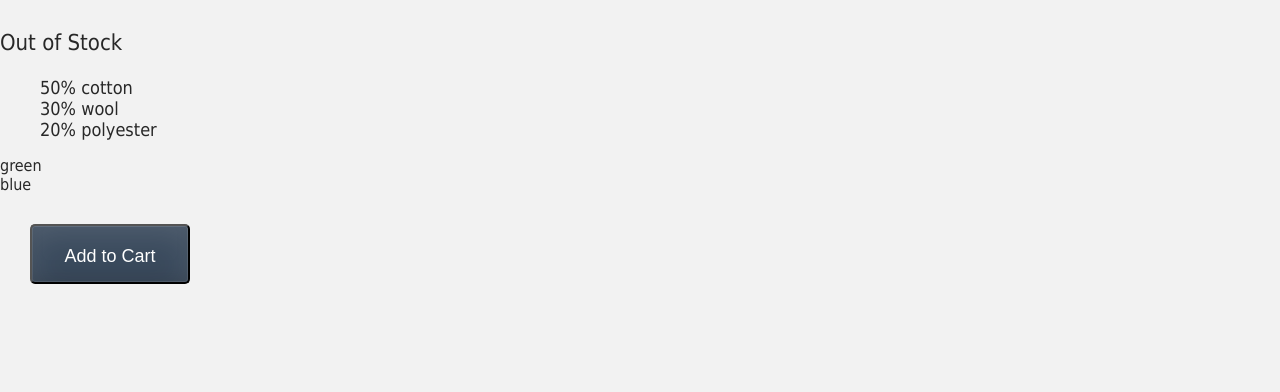
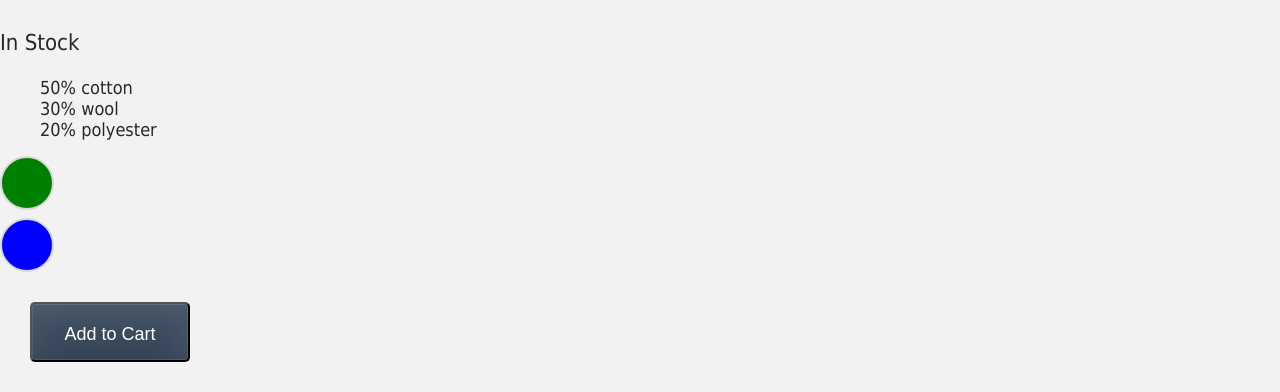
Before and after one commit to eunjin0212/vue-mastery, a plain HTML site: page index.html in a window 1280 px wide. Shown: the part 657-1049 px from the top of the page. Before the commit the page ends 971 px from the top, so only its background shows below. Drawn offline with nearby package versions, Linux system fonts and the light colour scheme.

Commit message:
Class & Style Binding

```diff
--- a/assets/styles.css
+++ b/assets/styles.css
@@ -35,9 +35,12 @@ body {
 .color-circle {
   width: 50px;
   height: 50px;
+  line-height: 50px;
   margin-top: 8px;
   border: 2px solid #d8d8d8;
   border-radius: 50%;
+  cursor: pointer;
+  text-align: center;
 }
 
 
@@ -112,9 +115,6 @@ p {
 .product-info {
   width: 50%;
 }
-.product-color{
-  cursor: pointer;
-}
 
 .review-form {
   display: flex;
--- a/index.html
+++ b/index.html
@@ -30,11 +30,16 @@
         <ul>
             <li v-for="detail in details">{{detail}}</li>
         </ul>
-        <div class="product-color" v-for='variant in variants' :key="variant.id" @mouseover="updateImage(variant.image)">
-            {{variant.color}}</div>
-        <button class="button" @click="addToCart">Add to Cart</button>
+        <div v-for="variant in variants" :key="variant.id" @mouseover="updateImage(variant.image)" class="color-circle"
+            :style="{ backgroundColor: variant.color }">
+        </div>
+        <button class="button" :class="{disabledButton: !inStock}" :disabled="!inStock" @click="addToCart">
+            Add to Cart
+        </button>
+        <!-- :class class를 동적으로 사용할 때, class를 추가할지 안할지 결정할 수 있음! -->
         </div>
         <!-- Import Js -->
+        <!-- https://www.vuemastery.com/courses/intro-to-vue-3/computed-properties-vue3 -->
     </body>
     <script src="./main.js"></script>
     <script>const mountApp = app.mount('#app')</script>
--- a/main.js
+++ b/main.js
@@ -3,7 +3,8 @@ const app = Vue.createApp({
         return {
             product: 'Socks',
             image: 'assets/images/socks_blue.jpg',
-            inventory: 0,
+            inventory: 100,
+            inStock:true,
             details: ['50% cotton', '30% wool', '20% polyester'],
             variants: [
                 { id: 2234, color: 'green',  image: 'assets/images/socks_green.jpg', },
```
